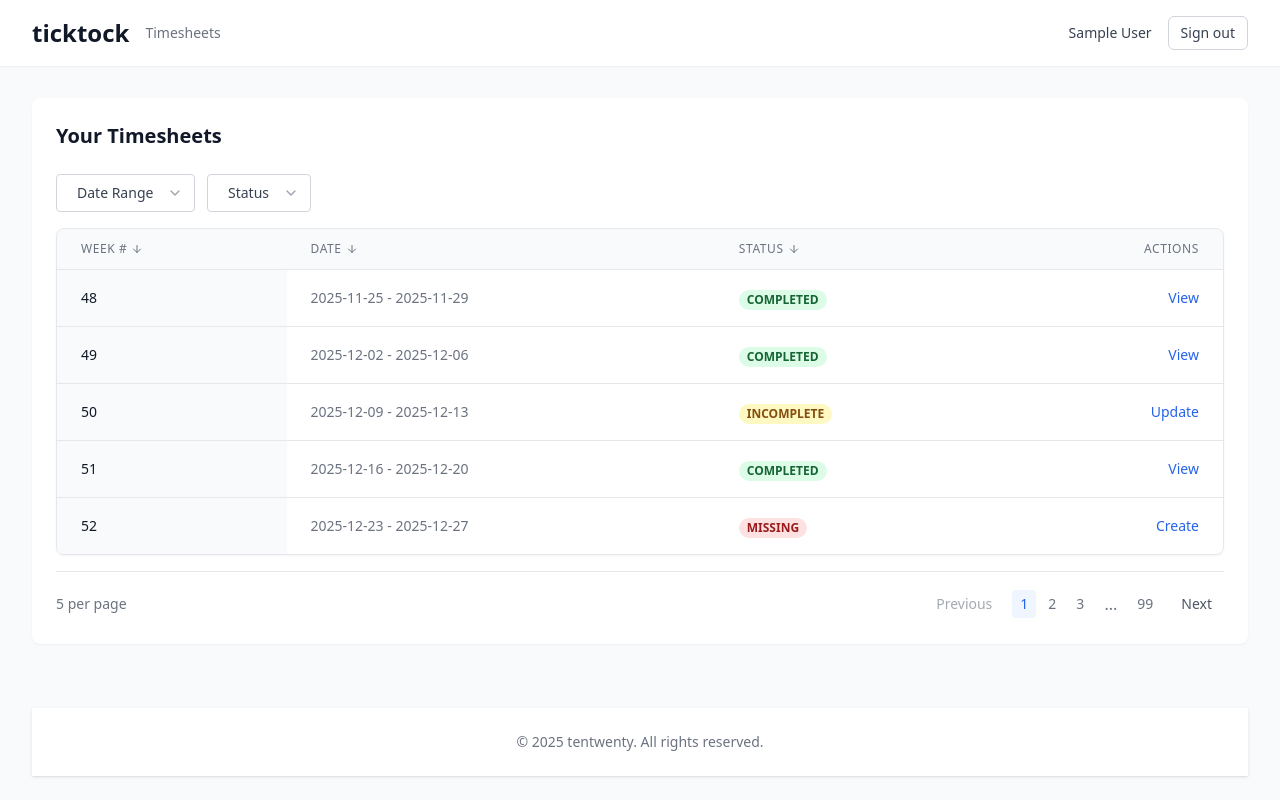
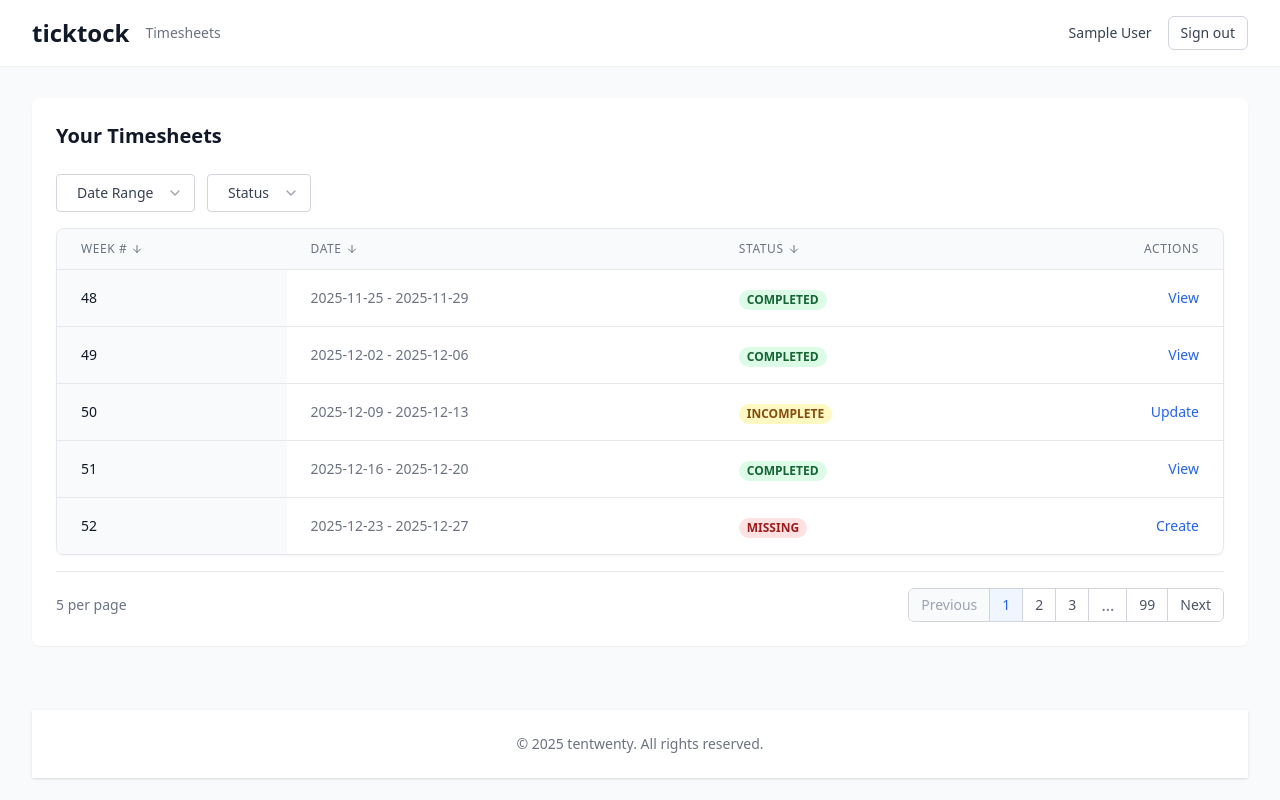
Before and after one commit to students44/timesheet_managementsystem, a React (Vite) app: page /dashboard in a window 1280 px wide. Built offline with nearby package versions, Linux system fonts and the light colour scheme; sample sign-in values are in the browser's storage.

Commit message:
user credential change in the auth context

```diff
--- a/src/context/AuthContext.jsx
+++ b/src/context/AuthContext.jsx
@@ -16,7 +16,7 @@ export const AuthProvider = ({ children }) => {
 
     const login = async (email, password) => {
         // Dummy authentication
-        if (email === 'user@example.com' && password === 'password123') {
+        if (email === 'muneebtech005@gmail.com' && password === 'muneebtech005') {
             const userData = { id: '1', name: 'John Doe', email };
             setUser(userData);
             localStorage.setItem('user', JSON.stringify(userData));
--- a/src/pages/Dashboard.jsx
+++ b/src/pages/Dashboard.jsx
@@ -123,28 +123,26 @@ export default function Dashboard() {
 
                     <div className="mt-4 flex items-center justify-between border-t border-gray-200 pt-4">
                         <div className="text-sm text-gray-500">5 per page</div>
-                        <div className="flex space-x-2">
-                            <Button variant="ghost" size="sm" disabled>
+                        <div className="inline-flex items-stretch rounded-md border border-gray-300 overflow-hidden">
+                            <button disabled className="px-3 py-1 text-sm font-medium text-gray-400 bg-gray-50 cursor-not-allowed flex items-center justify-center">
                                 Previous
-                            </Button>
-                            <div className="flex items-center space-x-1">
-                                <button className="rounded px-2 py-1 text-sm font-medium text-blue-600 bg-blue-50">
+                            </button>
+                            <button className="px-3 py-1 text-sm font-medium text-blue-600 bg-blue-50 hover:bg-blue-100 border-l border-gray-300 flex items-center justify-center">
                                 1
                             </button>
-                                <button className="rounded px-2 py-1 text-sm font-medium text-gray-500 hover:bg-gray-50">
+                            <button className="px-3 py-1 text-sm font-medium text-gray-600 bg-white hover:bg-gray-50 border-l border-gray-300 flex items-center justify-center">
                                 2
                             </button>
-                                <button className="rounded px-2 py-1 text-sm font-medium text-gray-500 hover:bg-gray-50">
+                            <button className="px-3 py-1 text-sm font-medium text-gray-600 bg-white hover:bg-gray-50 border-l border-gray-300 flex items-center justify-center">
                                 3
                             </button>
-                                <span className="px-2 text-gray-500">...</span>
-                                <button className="rounded px-2 py-1 text-sm font-medium text-gray-500 hover:bg-gray-50">
+                            <span className="px-3 py-1 text-gray-500 border-l border-gray-300 flex items-center justify-center">...</span>
+                            <button className="px-3 py-1 text-sm font-medium text-gray-600 bg-white hover:bg-gray-50 border-l border-gray-300 flex items-center justify-center">
                                 99
                             </button>
-                            </div>
-                            <Button variant="ghost" size="sm">
+                            <button className="px-3 py-1 text-sm font-medium text-gray-600 bg-white hover:bg-gray-50 border-l border-gray-300 flex items-center justify-center">
                                 Next
-                            </Button>
+                            </button>
                         </div>
                     </div>
                 </div>
```
Lines whose indentation alone changed are shown as unchanged.
